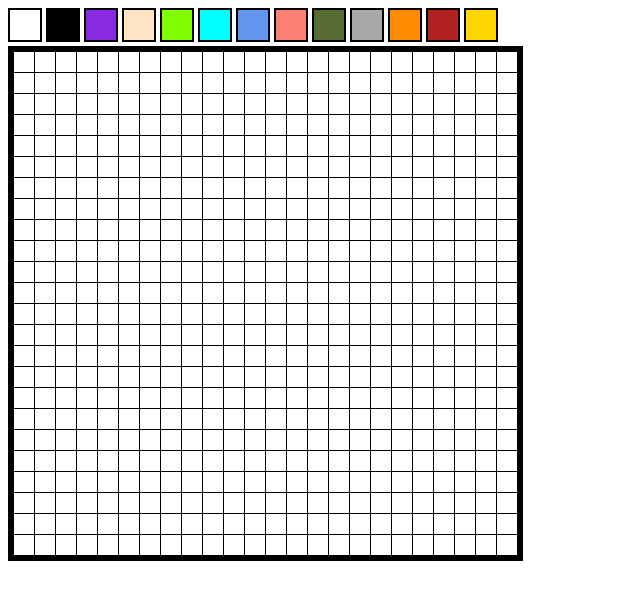
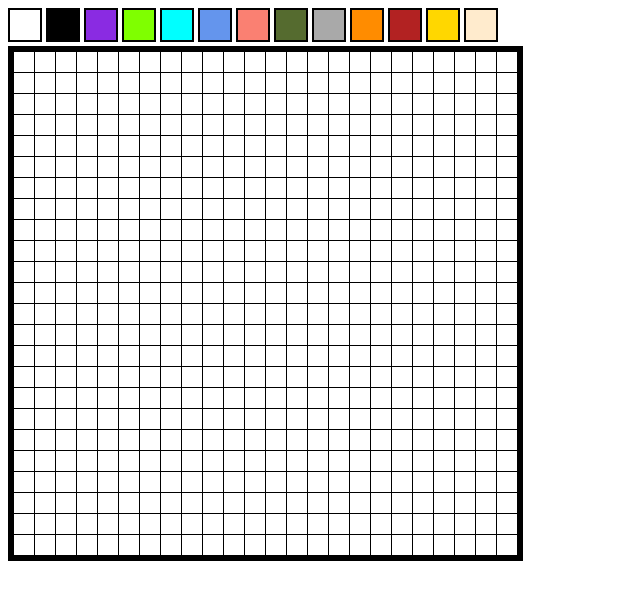
Before and after one commit to HusseinSahib/pixelArt, a plain HTML site: page index.html in a window 1280 px wide. Shown: the whole page, without its empty margins (0-640 px from the left). Drawn offline with Linux system fonts and the light colour scheme.

Commit message:
Update index.html

```diff
--- a/index.html
+++ b/index.html
@@ -9,7 +9,6 @@
     <div class="pen" style="background-color:white;" onclick="setPenColour('white')"></div>
     <div class="pen" style="background-color:black;" onclick="setPenColour('black')"></div>
     <div class="pen" style="background-color:BlueViolet;" onclick="setPenColour('BlueViolet')"></div>
-	  <div class="pen" style="background-color:Bisque;" onclick="setPenColour('Bisque')"></div>
     <div class="pen" style="background-color:Chartreuse;" onclick="setPenColour('Chartreuse')"></div>
     <div class="pen" style="background-color:Cyan;" onclick="setPenColour('Cyan')"></div>
     <div class="pen" style="background-color:CornflowerBlue;" onclick="setPenColour('CornflowerBlue')"></div>
@@ -19,6 +18,7 @@
     <div class="pen" style="background-color:DarkOrange;" onclick="setPenColour('DarkOrange')"></div>
     <div class="pen" style="background-color:FireBrick;" onclick="setPenColour('FireBrick')"></div>
     <div class="pen" style="background-color:Gold;" onclick="setPenColour('Gold')"></div>
+<div class="pen" style="background-color:BlanchedAlmond;" onclick="setPenColour('BlanchedAlmond')"></div>
   </div>
   <div id="art">
     <div class="row">
```
